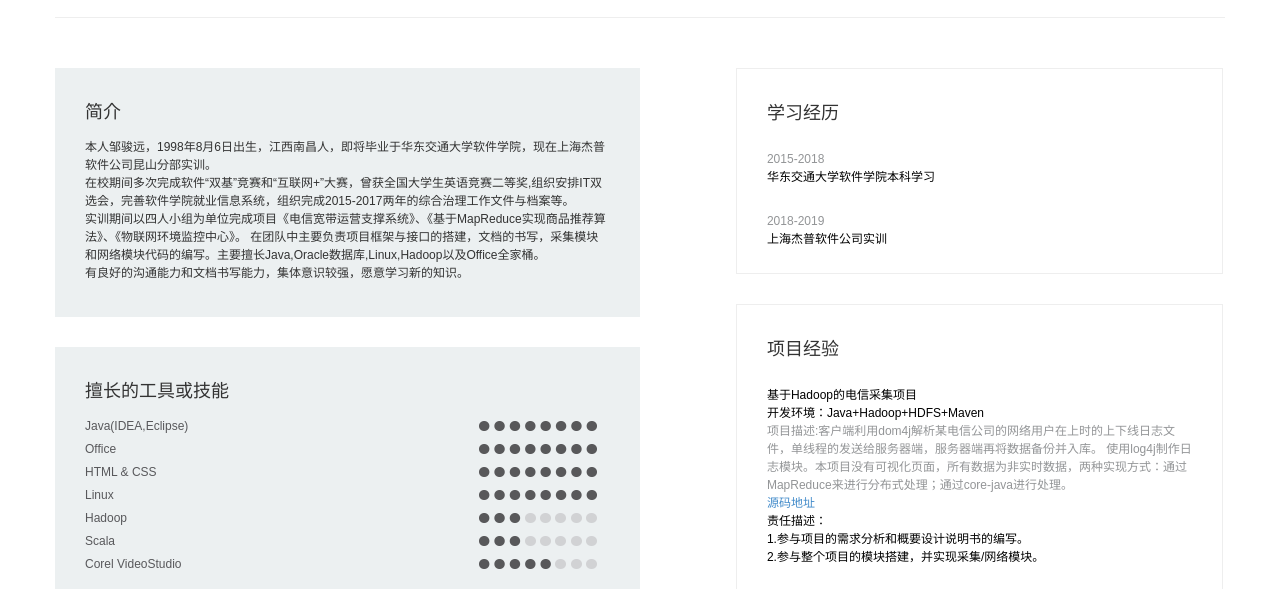
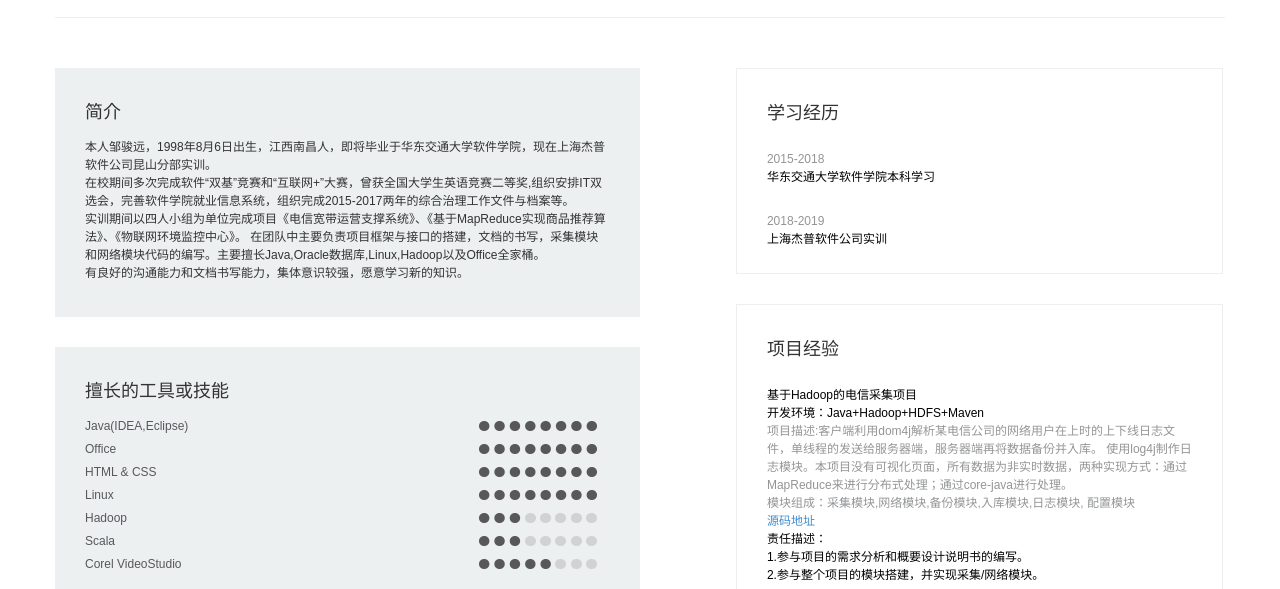
Before and after one commit to zhujuan0528/repository, a plain HTML site: page egpp_21_resume/index.html in a window 1280 px wide. Shown: the part 155-744 px from the top of the page. Drawn offline with Linux system fonts and the light colour scheme.

Commit message:
Update index.html

```diff
--- a/egpp_21_resume/index.html
+++ b/egpp_21_resume/index.html
@@ -156,6 +156,7 @@
                       <label>开发环境：Java+Hadoop+HDFS+Maven</label>
                       <p>项目描述:客户端利用dom4j解析某电信公司的网络用户在上时的上下线日志文件，单线程的发送给服务器端，服务器端再将数据备份并入库。
                           使用log4j制作日志模块。本项目没有可视化页面，所有数据为非实时数据，两种实现方式：通过MapReduce来进行分布式处理；通过core-java进行处理。</p>
+                      <p>模块组成：采集模块,网络模块,备份模块,入库模块,日志模块, 配置模块</p>
                       <a href="https://github.com/zhujuan0528/repository/tree/master/Woss（电信采集项目）">源码地址</a></br>
                       <label>责任描述：</br>
                           1.参与项目的需求分析和概要设计说明书的编写。</br>
```
Lines whose indentation alone changed are shown as unchanged.
